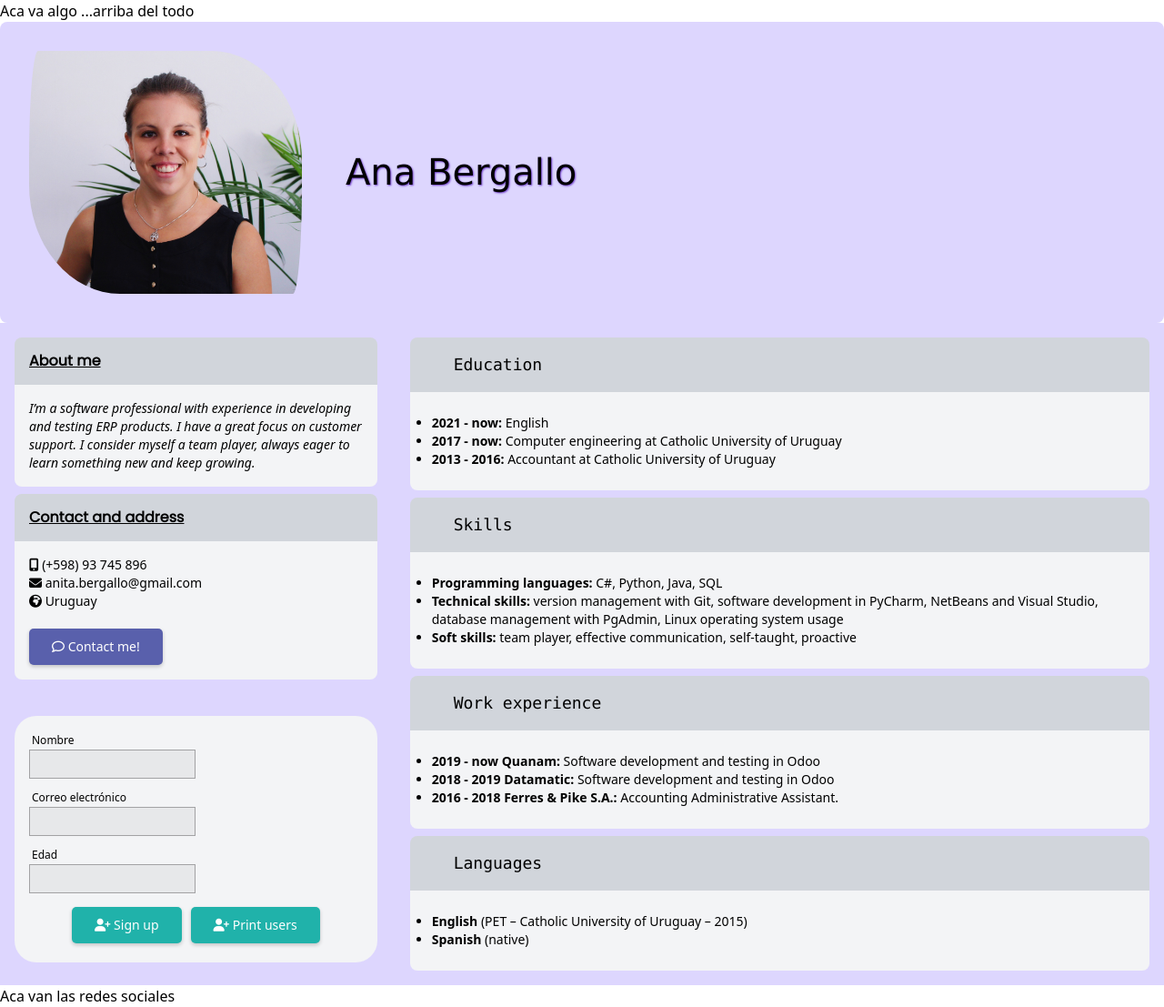
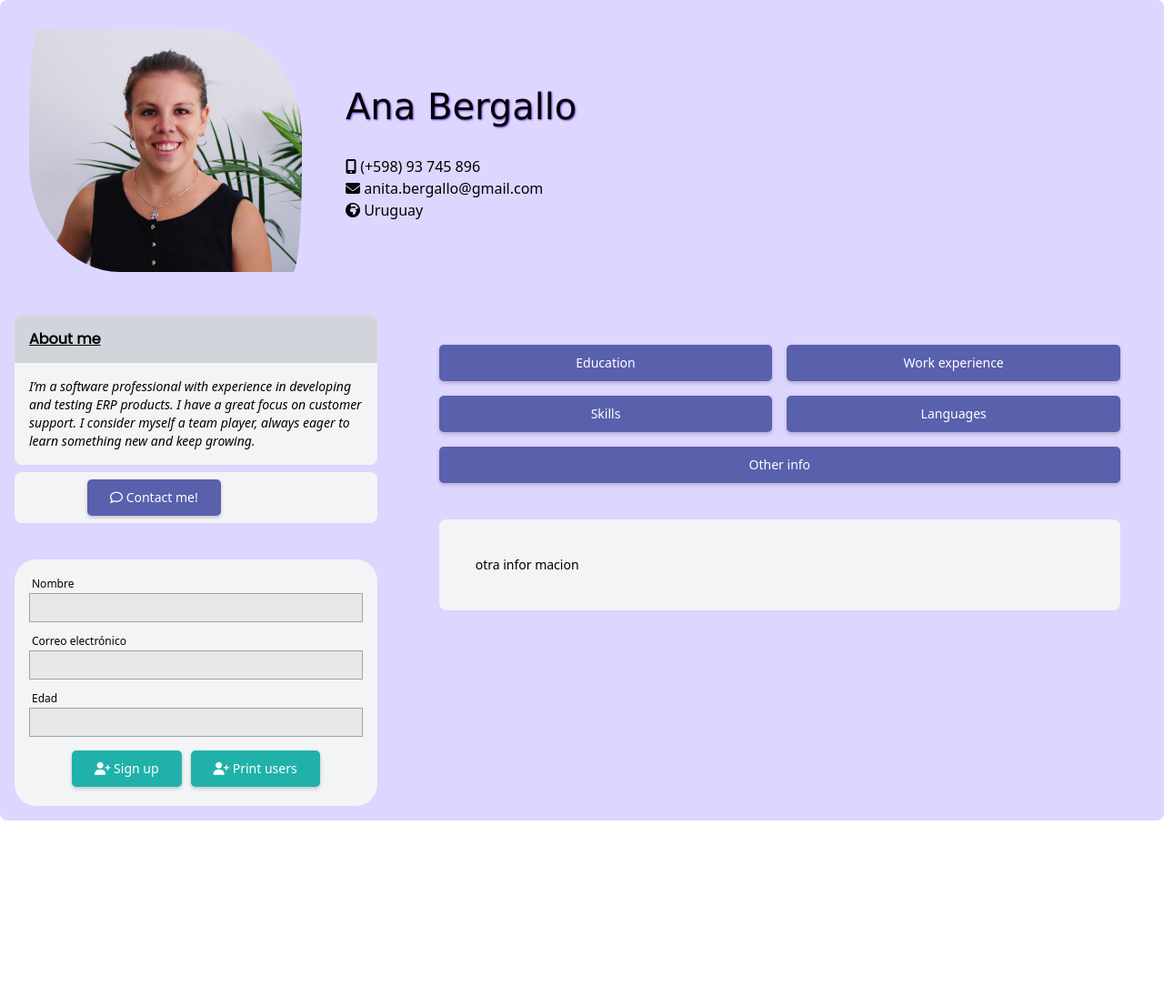
Before and after one commit to ucudal/PW_2021_Website-AnaBergallo, a website: page docs/index.html in a window 1280 px wide. Shown: the whole page at 91% size. After the commit the page ends 902 px from the top, so only its background shows below. Drawn offline with Linux system fonts and the light colour scheme; files that its build step writes are made by us from their sources.

Commit message:
parte 1 en proceso ...

```diff
--- a/docs/css/miestilo.css
+++ b/docs/css/miestilo.css
@@ -36,11 +36,6 @@ button {
 .btn-secondary {
   background-color: lightseagreen;
   margin: 5px;
-  /*border-radius: 5px;
-  box-shadow: 0 2px 4px rgba(0, 0, 0, 0.2);
-  color: #fff;
-  font-size: 14px;
-  padding: 10px 25px; */
 }
 
 .modal-container {
@@ -121,7 +116,7 @@ button {
 
  .form-imput2 {
   display: block;
-  width: 50%;
+  width: 100%;
   font-size: 12px;
   padding: 5px;
   background: rgba(0, 0, 0, 0.05);
--- /dev/null
+++ b/docs/csv/education.csv
@@ -0,0 +1 @@
+EDUCATIONNNNNNNNNNN txt ...
--- /dev/null
+++ b/docs/csv/experiencia.csv
@@ -0,0 +1,4 @@
+empresa;puesto;descripcion;fechaInicio;fechaFin
+Datamatic;Developer;ERP Odoo;2018-06-01;2019-02-28
+Quanam;Developer;ERP Odoo;2019-03-01;2021-12-10
+UCU;Teacher ;Programming teacher;2021-08-01;2021-12-31
--- /dev/null
+++ b/docs/csv/languages.csv
@@ -0,0 +1 @@
+LANGUAGESSSS
--- /dev/null
+++ b/docs/csv/other_info.csv
@@ -0,0 +1,3 @@
+otra
+infor
+macion
--- /dev/null
+++ b/docs/csv/skills.csv
@@ -0,0 +1 @@
+SKILSSSSS
--- a/docs/index.html
+++ b/docs/index.html
@@ -11,23 +11,30 @@
     </head>
     <body class="bg-grey-100 dark:bg-gray-800 md:container md:mx-auto">
         <header>
-            <p> Aca va algo ...arriba del todo</p>
+            <p>  </p>
         </header>
         <section id="section1">
-            <div class="rounded-lg flex space-x-12 p-8 items-center bg-purple-200">
+            <div class="rounded-t-lg flex space-x-12 p-8 items-center bg-purple-200">
                 <div>
                     <img src="img/my_photo.jpg" alt="Foto de Ana Bergallo"
                     width="300" class="foto-1">
                 </div>
                 <div>
                     <div >
-                        <p class="text-title">Ana Bergallo</h1>
+                        <p class="text-title">Ana Bergallo</p>
+                    </br>
+                        <ul>
+                            <li><p><span class="fas fa-mobile-alt"> </span> (+598) 93 745 896</p></li>
+                            <li><p><span class="fas fa-envelope"> </span> anita.bergallo@gmail.com</p></li>
+                            <li><p><span class="fas fa-globe-africa"> </span> Uruguay</p></li>
+                        </ul>
                     </div>
                 </div>
             </div>
         </section>
 
-        <main class="text-sm md:xl md:flex-row flex flex-col md:space-x-5 bg-purple-200 p-2">
+        <main class="text-sm md:xl md:flex-row flex flex-col md:space-x-5 bg-purple-200 p-2 rounded-b-lg">
+            <!-- columna 1/3 -->
             <div class="md:w-1/3 w-screen">
                 <div class="flex-col items-center">
                     <div class="md:p-4 md:m-2 m-1 md:mb-0 p-2 rounded-t-lg bg-gray-300">
@@ -41,21 +48,15 @@
                         something new and keep growing.
                         </p>
                     </div>
-                    <div class="md:p-4 md:m-2 m-1 md:mb-0 p-2 rounded-t-lg bg-gray-300">
+                    <!-- <div class="md:p-4 md:m-2 m-1 md:mb-0 p-2 rounded-t-lg bg-gray-300">
                         <h3><b><u>Contact and address</u></b></h3>
-                    </div>
-                    <div class="rounded-b-lg bg-gray-100 md:p-4 md:mt-0 md:m-2 m-1 p-2">
-                        <ul>
-                            <li><p><span class="fas fa-mobile-alt"> </span> (+598) 93 745 896</p></li>
-                            <li><p><span class="fas fa-envelope"> </span> anita.bergallo@gmail.com</p></li>
-                            <li><p><span class="fas fa-globe-africa"> </span> Uruguay</p></li>
-                        </ul>
-                        <br>
-                        <div>
+                    </div> -->
+                    <div class="rounded-lg bg-gray-100 md:px-20 md:mt-0 md:m-2 m-1 p-2">
+
                             <button id="btn_open" >
                                 <span class="far fa-comment"> </span> Contact me!
                             </button>
-                        </div>
+
                     </div>
                     <div class="md:p-4 md:m-2 m-1 md:mb-0 p-2 rounded-t-lg bg-grey-300">
 
@@ -110,8 +111,10 @@
                     </div>
                 </div>
             </div>
+
+            <!-- columna 2/3 -->
             <div class="md:w-2/3 w-screen rounded-md">
-                <div class="p-10% flex-col">
+                <!-- <div class="p-10% flex-col">
                     <div class="md:p-4 md:m-2 m-1 md:mb-0 p-2 rounded-t-lg bg-gray-300">
                         <h2 class="font-mono text-lg pl-8">Education</h2>
                     </div>
@@ -124,8 +127,32 @@
                             </ul>
                         </div>
                     </div>
+                </div> -->
+                <div class="p-10 grid grid-cols-2 gap-4">
+                    <button id="btn_education" >
+                        <span> </span> Education
+                    </button>
+                    <button id="btn_work_exp" >
+                        <span> </span> Work experience
+                    </button>
+                    <button id="btn_skill" >
+                        <span> </span> Skills
+                    </button>
+                    <button id="btn_languages" >
+                        <span> </span> Languages
+                    </button>
+                    <button id="btn_other_info" class="col-span-2">
+                        <span> </span> Other info
+                    </button>
                 </div>
-                <div class="p-10% flex-col">
+
+                <div class="rounded-lg bg-gray-100 bg-contain md:mt-0 md:m-10 p-10" id="info_contenido">
+                    <!-- <div class="p-2" id="info_contenido"> -->
+                        <p> </p>
+                    <!-- </div> -->
+                </div>
+
+                <!-- <div class="p-10% flex-col">
                     <div class="md:p-4 md:m-2 m-1 md:mb-0 p-2 rounded-t-lg bg-gray-300">
                         <h2 class="font-mono text-lg pl-8">Skills</h2>
                     </div>
@@ -154,8 +181,8 @@
                             </ul>
                         </div>
                     </div>
-                </div>
-                <div class="p-10% flex-col">
+                </div> -->
+                <!-- <div class="p-10% flex-col">
                     <div class="md:p-4 md:m-2 m-1 md:mb-0 p-2 rounded-t-lg bg-gray-300">
                         <h2 class="font-mono text-lg pl-8">Languages</h2>
                     </div>
@@ -167,13 +194,13 @@
                             </ul>
                         </div>
                     </div>
-                </div>
+                </div> -->
             </div>
         </main>
 
         <footer>
             <p>
-                Aca van las redes sociales
+
             </p>
         </footer>
         <script src="js/index.min.js"></script>
--- a/docs/js/index.js
+++ b/docs/js/index.js
@@ -1,20 +1,43 @@
 const btn_open = document.getElementById('btn_open');
+const btn_close = document.getElementById('btn_close');
+const btn_education = document.getElementById('btn_education');
+const btn_work_exp = document.getElementById('btn_work_exp');
+const btn_skill = document.getElementById('btn_skill');
+const btn_languages = document.getElementById('btn_languages');
+const btn_other_info = document.getElementById('btn_other_info');
+const info_contenido = document.getElementById('info_contenido');
 const modal_container = document.getElementById('modal_container');
-const btn_close = document.getElementById('btn_close');
 const form = document.getElementById('form');
+const education_csv = 'education.csv';
+const experiencia_csv = 'experiencia.csv';
+const languages_csv = 'languages.csv';
+const skills_csv = 'skills.csv';
+const other_info_csv = 'other_info.csv';
 
 btn_open.addEventListener('click', showModal);
 btn_close.addEventListener('click', hideModal);
-
+btn_education.addEventListener('click', getInfo(education_csv));
+btn_work_exp.addEventListener('click', getInfo(experiencia_csv));
+btn_skill.addEventListener('click', getInfo(skills_csv));
+btn_languages.addEventListener('click', getInfo(languages_csv));
+btn_other_info.addEventListener('click', getInfo(other_info_csv));
 form.addEventListener('submit', fixFormulario);
 
+function getInfo(csv_id) {
+    console.log(csv_id.text);
+    let ruta = '../csv/'+csv_id;
+    fetch(ruta).then(data => data.text()).then(data => {
+        info_contenido.innerHTML = `<p>${data}</p>`;
+    })
+};
+
 //to do
-document.addEventListener('mousedown', (event) => {
-    var var_form = document.getElementById('modal');
-    if (!useRef().current.contains(event.target)){
-        hideModal();
-    }
-});
+// document.addEventListener('mousedown', (event) => {
+//     var var_form = document.getElementById('modal');
+//     if (!useRef().current.contains(event.target)){
+//         hideModal();
+//     }
+// });
 
 function showModal() {
     modal_container.classList.add('show');
```
Also changed, not shown: docs/css/style.css, docs/js/index.min.js, 1 other file.
